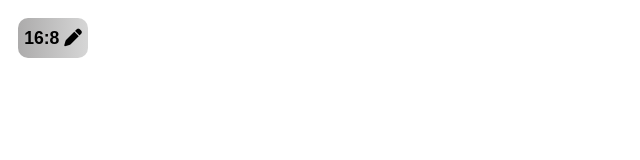
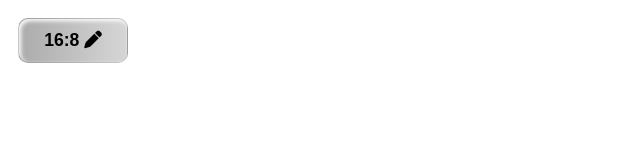
Before and after one commit to DanielVierh/intervallfasten24, a website: page index.html in a window 1280 px wide. Shown: the whole page, without its empty margins (0-640 px from the left). Drawn offline with Linux system fonts and the light colour scheme.

Commit message:
Button Anpassung 2

```diff
--- a/style.css
+++ b/style.css
@@ -102,12 +102,15 @@ background-color: rgba(0,0,0,0.5);
 }
 
 .smallButton{
-    width: 70px;
-    height: 40px;
+    width: 110px;
+    height: 45px;
     border-radius: 10px;
-    border: none;
+    border: 1px solid rgba(0, 0, 0, 0.068);
     margin: 10px;
     font-weight: bold;
     font-size: 1.1rem;
+    color: black;
     background: linear-gradient(to right, rgb(172, 171, 171), rgb(214, 214, 214));
+    box-shadow: inset 2px 2px 4px white;
+
 }
```
